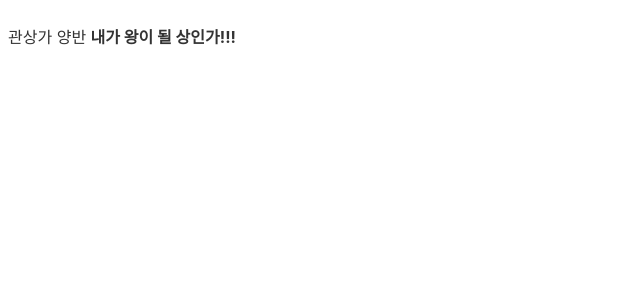
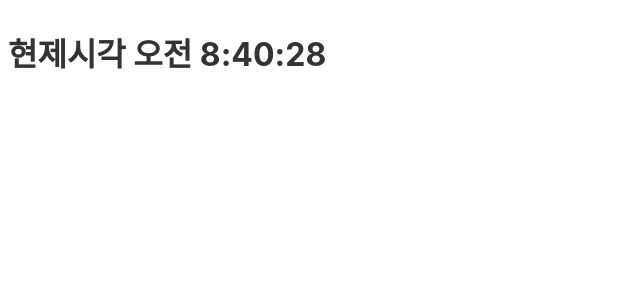
Before and after one commit to Kimsanggyung/start-svelte, a Svelte app: page / in a window 1280 px wide. Shown: the top 300 px of the page, without its empty margins (0-640 px from the left). Built offline with nearby package versions, Linux system fonts and the light colour scheme.

Commit message:
시계 함수 추가 및 화면구현

```diff
--- a/src/App.svelte
+++ b/src/App.svelte
@@ -1,6 +1,12 @@
 <script>
-	let string = '관상가 양반 <strong>내가 왕이 될 상인가!!!</strong>'
+	import { time } from './main.js';
+
+	const formatter = new Intl.DateTimeFormat('ko', {
+		hour24: true,
+		hour: 'numeric',
+		minute: '2-digit',
+		second: '2-digit'
+	});
 </script>
 
-
-<p>{@html string} </p>
+<h1>현제시각 {formatter.format($time)}</h1>
--- a/src/main.js
+++ b/src/main.js
@@ -1,4 +1,15 @@
 import App from './App.svelte';
+import { readable } from 'svelte/store';
+
+export const time = readable(new Date(), function start(set) {
+	const interval = setInterval(() => {
+		set(new Date());
+	}, 1000);
+
+	return function stop() {
+		clearInterval(interval);
+	};
+});
 
 const app = new App({
 	target: document.body,
```
